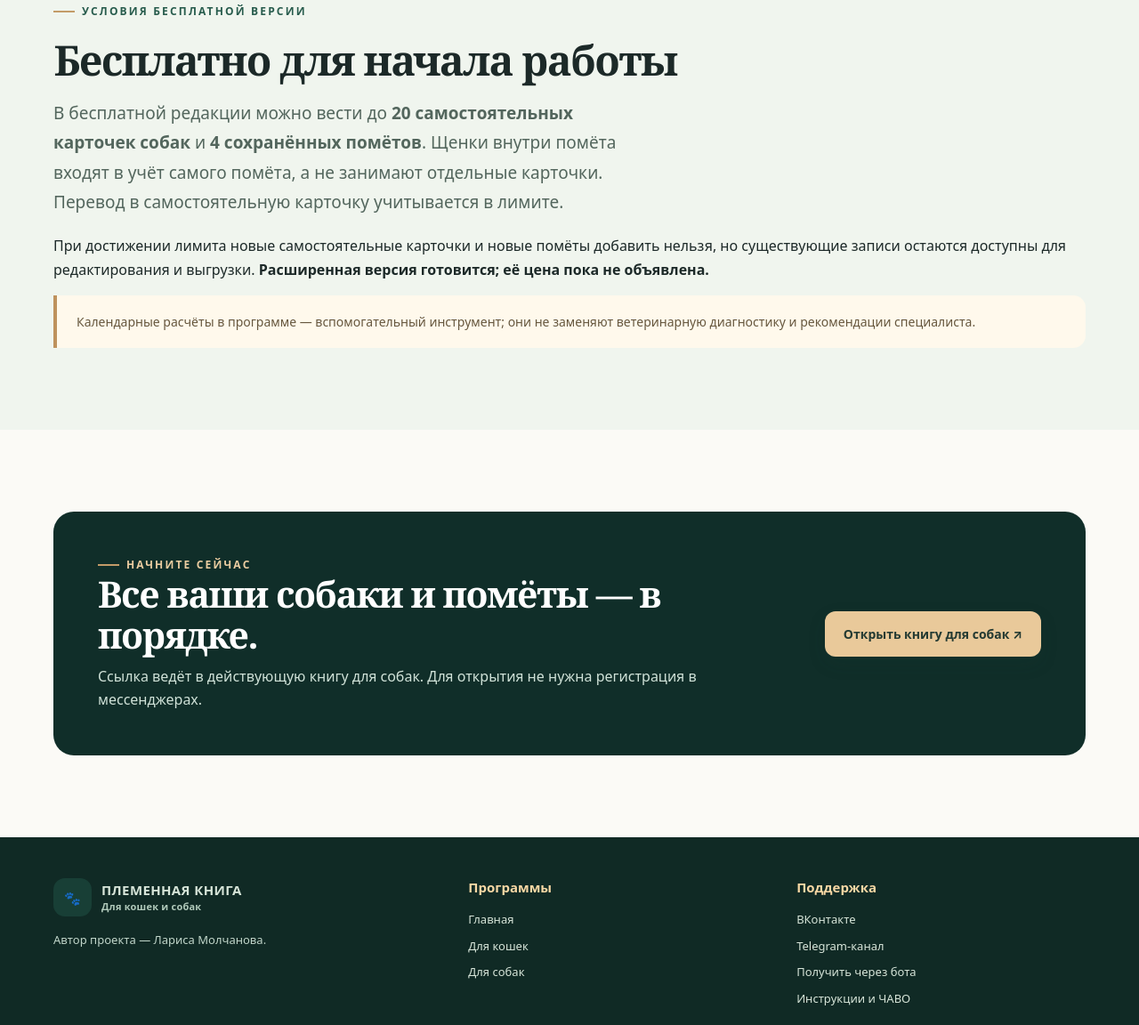
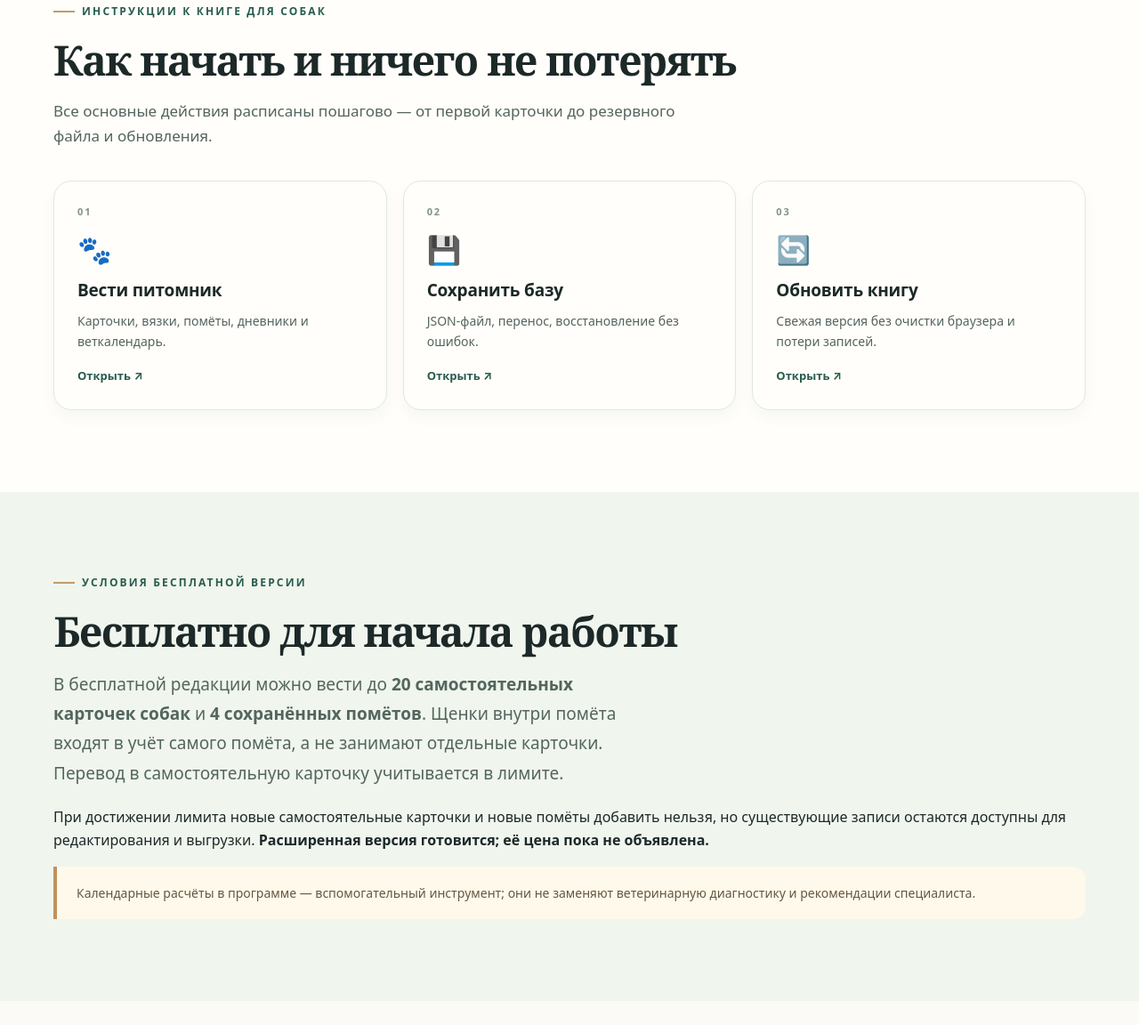
Before and after one commit to domin0nml-crypto/plemennaya-kniga-site, a plain HTML site: page dogs.html in a window 1280 px wide. Shown: the part 2376-3528 px from the top of the page at 89% size. Drawn offline with Linux system fonts and the light colour scheme.

Commit message:
Link full instructions from landing pages

```diff
--- a/dogs.html
+++ b/dogs.html
@@ -15,7 +15,7 @@
 <a class="skip-link" href="#main">К содержимому</a>
 <header class="site-header"><div class="container header-inner">
 <a class="brand" href="./"><span class="brand-symbol" aria-hidden="true">🐾</span><span>ПЛЕМЕННАЯ КНИГА<small>Для заводчиков кошек и собак</small></span></a>
-<nav class="nav-links" aria-label="Главное меню"><a href="./">Главная</a><a href="cats.html">Кошки</a><a href="dogs.html" aria-current="page">Собаки</a><a href="#functions">Возможности</a><a href="#help">Инструкции</a><a class="nav-cta" href="https://plemennaya-kniga-dogs-larisa.website.yandexcloud.net/#dashboard" rel="noopener noreferrer">Открыть книгу ↗</a></nav>
+<nav class="nav-links" aria-label="Главное меню"><a href="./">Главная</a><a href="cats.html">Кошки</a><a href="dogs.html" aria-current="page">Собаки</a><a href="#functions">Возможности</a><a href="guide.html">Инструкции</a><a class="nav-cta" href="https://plemennaya-kniga-dogs-larisa.website.yandexcloud.net/#dashboard" rel="noopener noreferrer">Открыть книгу ↗</a></nav>
 </div></header>
 <main id="main">
 <section class="inner-hero"><div class="container inner-grid">
@@ -37,10 +37,17 @@
 <section class="section" id="help"><div class="container split">
 <div><p class="eyebrow">Установка и использование</p><h2>Работает там, где вы работаете</h2><p>На компьютере и телефоне открывается обычная ссылка. Для постоянного доступа можно установить ярлык. Базовая книга не требует входа через Яндекс, ВК или Telegram.</p>
 <ul class="check-list"><li>Первую загрузку выполняем с интернетом.</li><li>После кэширования файлов программа предназначена для офлайн-работы.</li><li>Для переноса записей между телефоном и компьютером используем JSON. Автоматической синхронизации в общедоступной базовой версии нет.</li></ul>
-<div class="help-links"><a class="button button-light button-inline" href="https://t.me/breed_book/9" rel="noopener noreferrer">Windows</a><a class="button button-light button-inline" href="https://t.me/breed_book/10" rel="noopener noreferrer">Android</a><a class="button button-light button-inline" href="https://t.me/breed_book/11" rel="noopener noreferrer">iPhone</a></div>
+<div class="help-links"><a class="button button-light button-inline" href="install.html#windows">Windows</a><a class="button button-light button-inline" href="install.html#android">Android</a><a class="button button-light button-inline" href="install.html#iphone">iPhone</a></div>
 </div>
-<aside class="story-card"><p class="eyebrow" style="color:#edcea5">О надёжности</p><p class="quote">Записи питомника не должны зависеть от доступности сервера.</p><p>Локальное хранение даёт автономность, но требует дисциплины: сохраняйте JSON-копии, особенно перед сменой телефона и очисткой браузера.</p><a href="https://t.me/breed_book/7" style="color:#f5ddb7;font-weight:700" rel="noopener noreferrer">Как сделать резервную копию ↗</a></aside>
+<aside class="story-card"><p class="eyebrow" style="color:#edcea5">О надёжности</p><p class="quote">Записи питомника не должны зависеть от доступности сервера.</p><p>Локальное хранение даёт автономность, но требует дисциплины: сохраняйте JSON-копии, особенно перед сменой телефона и очисткой браузера.</p><a href="backup.html" style="color:#f5ddb7;font-weight:700">Как сделать резервную копию ↗</a></aside>
 </div></section>
+<section class="section section-white"><div class="container">
+<p class="eyebrow">Инструкции к книге для собак</p><h2>Как начать и ничего не потерять</h2><p class="section-intro" style="margin-left:0">Все основные действия расписаны пошагово — от первой карточки до резервного файла и обновления.</p>
+<div class="guide-card-grid">
+<a class="guide-card" href="records.html"><span class="guide-num">01</span><span class="guide-icon" aria-hidden="true">🐾</span><strong>Вести питомник</strong><span>Карточки, вязки, помёты, дневники и веткалендарь.</span><b>Открыть ↗</b></a>
+<a class="guide-card" href="backup.html"><span class="guide-num">02</span><span class="guide-icon" aria-hidden="true">💾</span><strong>Сохранить базу</strong><span>JSON-файл, перенос, восстановление без ошибок.</span><b>Открыть ↗</b></a>
+<a class="guide-card" href="update.html"><span class="guide-num">03</span><span class="guide-icon" aria-hidden="true">🔄</span><strong>Обновить книгу</strong><span>Свежая версия без очистки браузера и потери записей.</span><b>Открыть ↗</b></a>
+</div></div></section>
 <section class="section section-alt"><div class="container">
 <p class="eyebrow">Условия бесплатной версии</p><h2>Бесплатно для начала работы</h2>
 <p class="lead">В бесплатной редакции можно вести до <strong>20 самостоятельных карточек собак</strong> и <strong>4 сохранённых помётов</strong>. Щенки внутри помёта входят в учёт самого помёта, а не занимают отдельные карточки. Перевод в самостоятельную карточку учитывается в лимите.</p>
@@ -49,6 +56,6 @@
 </div></section>
 <section class="section"><div class="container"><div class="cta-panel"><div><p class="eyebrow" style="color:#eccda1">Начните сейчас</p><h2>Все ваши собаки и помёты — в порядке.</h2><p>Ссылка ведёт в действующую книгу для собак. Для открытия не нужна регистрация в мессенджерах.</p></div><div class="actions" style="margin:0"><a class="button" href="https://plemennaya-kniga-dogs-larisa.website.yandexcloud.net/#dashboard" rel="noopener noreferrer">Открыть книгу для собак ↗</a></div></div></div></section>
 </main>
-<footer class="site-footer"><div class="container"><div class="footer-grid"><div><a class="brand" href="./"><span class="brand-symbol" aria-hidden="true">🐾</span><span>ПЛЕМЕННАЯ КНИГА<small style="color:#b1cabb">Для кошек и собак</small></span></a><p style="margin-top:16px">Автор проекта — Лариса Молчанова.</p></div><div><h3>Программы</h3><ul><li><a href="./">Главная</a></li><li><a href="cats.html">Для кошек</a></li><li><a href="dogs.html">Для собак</a></li></ul></div><div><h3>Поддержка</h3><ul><li><a href="https://vk.ru/breed_cat" rel="noopener noreferrer">ВКонтакте</a></li><li><a href="https://t.me/breed_book" rel="noopener noreferrer">Telegram-канал</a></li><li><a href="https://t.me/breed_book_bot" rel="noopener noreferrer">Получить через бота</a></li><li><a href="https://t.me/breed_book/14" rel="noopener noreferrer">Инструкции и ЧАВО</a></li></ul></div></div><div class="footer-bottom"><span>© 2026 Лариса Молчанова</span><span>Базовая версия бесплатна · Ваша работа — офлайн</span></div></div></footer>
+<footer class="site-footer"><div class="container"><div class="footer-grid"><div><a class="brand" href="./"><span class="brand-symbol" aria-hidden="true">🐾</span><span>ПЛЕМЕННАЯ КНИГА<small style="color:#b1cabb">Для кошек и собак</small></span></a><p style="margin-top:16px">Автор проекта — Лариса Молчанова.</p></div><div><h3>Программы</h3><ul><li><a href="./">Главная</a></li><li><a href="cats.html">Для кошек</a></li><li><a href="dogs.html">Для собак</a></li></ul></div><div><h3>Поддержка</h3><ul><li><a href="https://vk.ru/breed_cat" rel="noopener noreferrer">ВКонтакте</a></li><li><a href="https://t.me/breed_book" rel="noopener noreferrer">Telegram-канал</a></li><li><a href="https://t.me/breed_book_bot" rel="noopener noreferrer">Получить через бота</a></li><li><a href="guide.html">Все инструкции</a></li><li><a href="https://t.me/breed_book/14" rel="noopener noreferrer">ЧАВО в Telegram</a></li></ul></div></div><div class="footer-bottom"><span>© 2026 Лариса Молчанова</span><span>Базовая версия бесплатна · Ваша работа — офлайн</span></div></div></footer>
 </body>
 </html>
```
